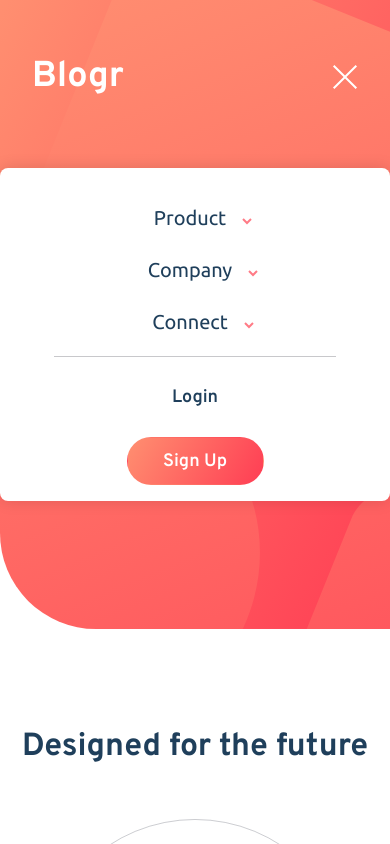
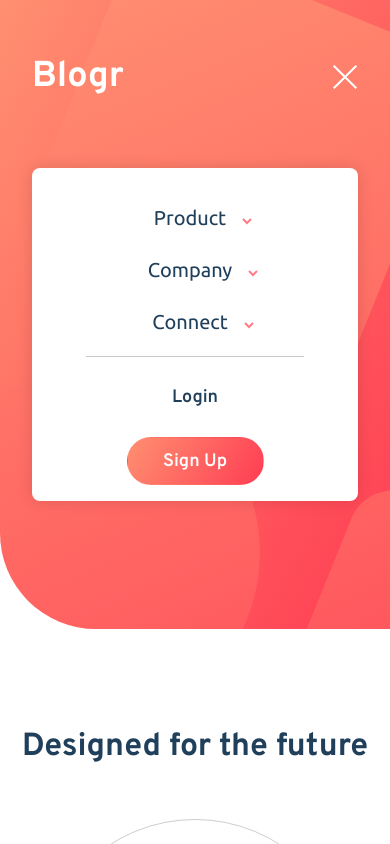
Before and after one commit to hyundonny/blogr-landing-page, a React (Create React App) app: page / in a window 390 px wide. Both pictures are taken after a click on the element 342 px from the left and 77 px from the top of the page. Shown: the top 844 px of the page. Built offline with nearby package versions, Linux system fonts and the light colour scheme.

Commit message:
Modified MobileMenu to fix width issue

```diff
--- a/src/components/MobileMenu.js
+++ b/src/components/MobileMenu.js
@@ -8,7 +8,7 @@ const MobileMenu = ({ mobileMenuOpen }) => {
 
   return (
     <div
-      className={cn("mobile-menu container", { active: mobileMenuOpen })}
+      className={cn("mobile-menu", { active: mobileMenuOpen })}
       onClick={stopBubbling}
     >
       <ul className="mobile-menu__links">
```
